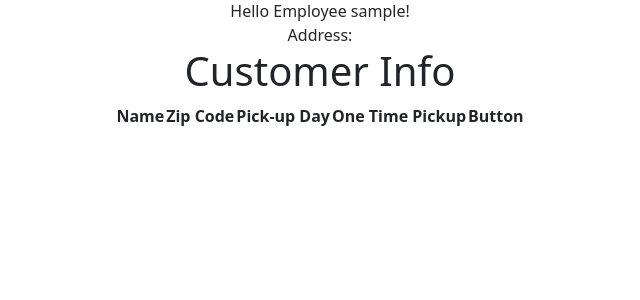
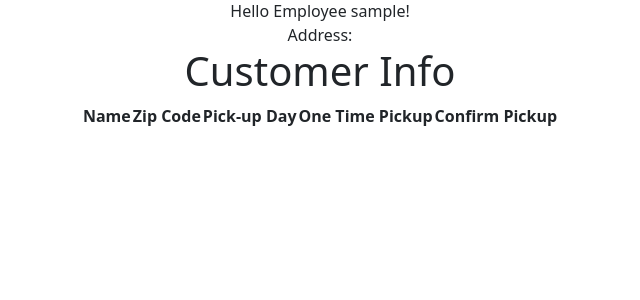
Before and after one commit to CodyLuckmann/Trash-Collection, a Django app: template trash_collector/employees/templates/employees/index.html in a window 1280 px wide. Shown: the part 161-461 px from the top of the page, without its empty margins (320-960 px from the left). Run offline with Django 3.2, Linux system fonts and the light colour scheme; the template is opened without the code that fills it, so the values that code supplies are empty; the visitor is signed in with stand-in values (Sample User, id 1).

Commit message:
Change button title to Confirm Pickup

```diff
--- a/trash_collector/employees/templates/employees/index.html
+++ b/trash_collector/employees/templates/employees/index.html
@@ -10,7 +10,7 @@
     <table class="center-table">
       <thead>
         <tr>
-            <th>Name</th> <th>Zip Code</th> <th>Pick-up Day</th> <th>One Time Pickup</th> <th>Button</th>
+            <th>Name</th> <th>Zip Code</th> <th>Pick-up Day</th> <th>One Time Pickup</th> <th>Confirm Pickup</th>
           <tr>
         </thead>
         <tbody>
```
